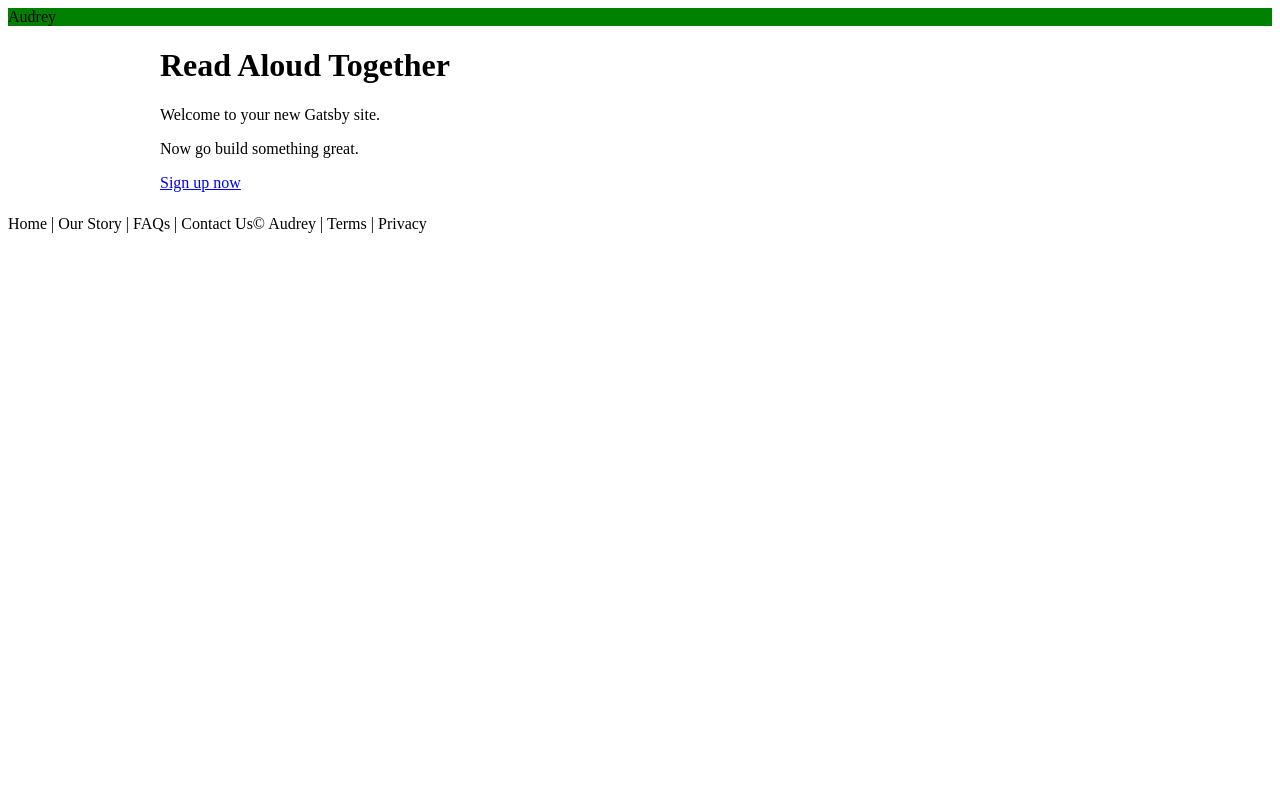
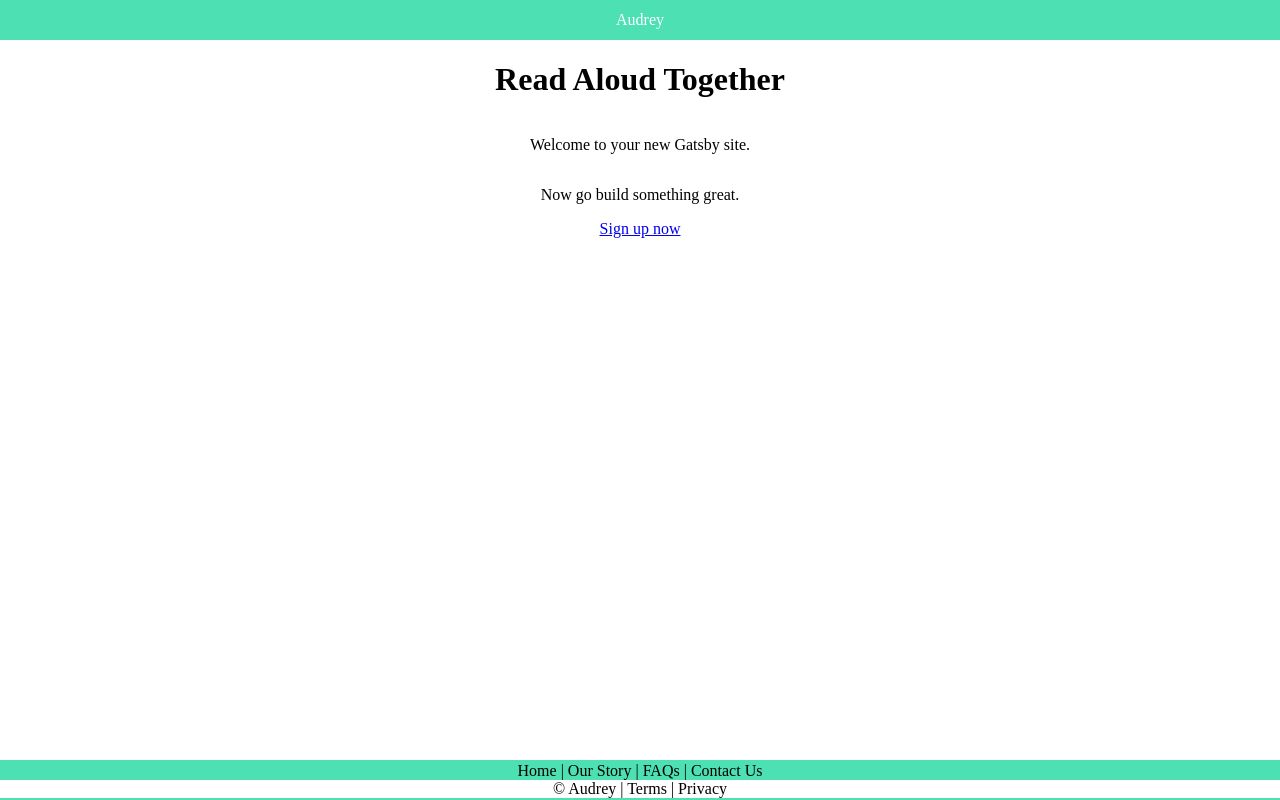
Before and after one commit to ReadWithAudrey/readwithaudrey, a Gatsby site: page / in a window 1280 px wide. Built offline with nearby package versions, Linux system fonts and the light colour scheme; Gatsby itself is replaced by a stand-in of ours.

Commit message:
Combine Tachyons and Styled Components in header

```diff
--- a/package.json
+++ b/package.json
@@ -15,10 +15,12 @@
     "gatsby-plugin-styled-components": "^3.0.0",
     "gatsby-source-filesystem": "^2.0.1",
     "gatsby-transformer-remark": "^2.1.6",
+    "normalize.css": "^8.0.0",
     "react": "^16.5.1",
     "react-dom": "^16.5.1",
     "react-helmet": "^5.2.0",
-    "styled-components": "^3.4.9"
+    "styled-components": "^3.4.9",
+    "tachyons": "^4.11.1"
   },
   "keywords": [
     "gatsby"
--- a/src/components/Button/Button.style.js
+++ b/src/components/Button/Button.style.js
@@ -1,5 +1,7 @@
 import styled from 'styled-components'
 
 export const StyledButton = styled.button`
-  background: #fff;
+  background: #4CE0B3;
+  border: 2px solid white;
+  border-radius: 4px;
 `
--- a/src/components/Footer/Footer.style.js
+++ b/src/components/Footer/Footer.style.js
@@ -1,16 +1,26 @@
 import styled from 'styled-components'
 
 export const StyledFooter = styled.footer`
-  background: #fff;
+  background: #4CE0B3;
+  position: absolute;
+  bottom: 0;
+  width: 100%;
+  min-height: 5vh;
+  display: flex;
+  flex-direction: column;
+  align-items: center;
+  justify-content: center;
 `
 
 export const FooterNav = styled.span`
-  background: #fff;
+  background: #4CE0B3;
 `
 
 export const Copyright = styled.span`
   background: #fff;
   color: #000;
-  width: 800px;
-  margin: 0 auto;
+  width: 100%;
+  display: flex;
+  align-items: center;
+  justify-content: center;
 `
--- a/src/components/Header/Header.js
+++ b/src/components/Header/Header.js
@@ -2,7 +2,11 @@ import React from 'react'
 import HeaderStyled from './Header.style'
 import PropTypes from 'prop-types'
 
-const Header = ({ siteTitle }) => <HeaderStyled>{siteTitle}</HeaderStyled>
+const Header = ({ siteTitle }) => (
+  <HeaderStyled>
+    {siteTitle}
+  </HeaderStyled>
+)
 
 Header.propTypes = {
   siteTitle: PropTypes.string,
--- a/src/components/Header/Header.style.js
+++ b/src/components/Header/Header.style.js
@@ -1,6 +1,10 @@
 import styled from "styled-components"
 
-const HeaderStyled = styled.header`
-  background-color: green;
+const HeaderStyled = styled.header.attrs({
+  className: "flex items-center justify-center",
+})`
+  background-color: #4CE0B3;
+  color: white;
+  min-height: 5vh;
 `
 export default HeaderStyled;
--- a/src/components/layout.js
+++ b/src/components/layout.js
@@ -28,14 +28,7 @@ const Layout = ({ children }) => (
           <html lang="en" />
         </Helmet>
         <Header siteTitle={data.site.siteMetadata.title} />
-        <div
-          style={{
-            margin: '0 auto',
-            maxWidth: 960,
-            padding: '0px 1.0875rem 1.45rem',
-            paddingTop: 0,
-          }}
-        >
+        <div className="flex flex-column items-center justify-center h-100">
           {children}
         </div>
         <Footer />
--- a/src/pages/index.js
+++ b/src/pages/index.js
@@ -1,5 +1,8 @@
 import React from 'react'
 import { Link } from 'gatsby'
+
+import 'normalize.css'; // css reset stylesheet
+import 'tachyons'; // tachyons css
 
 
 import Layout from '../components/layout'
```
Also changed, not shown: 1 other file.
